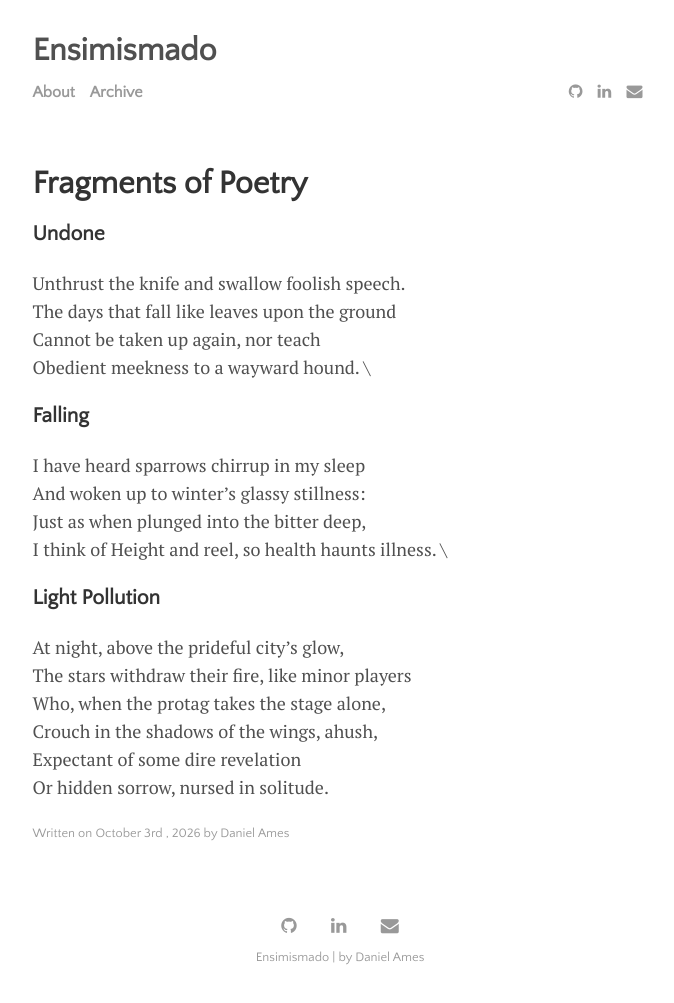
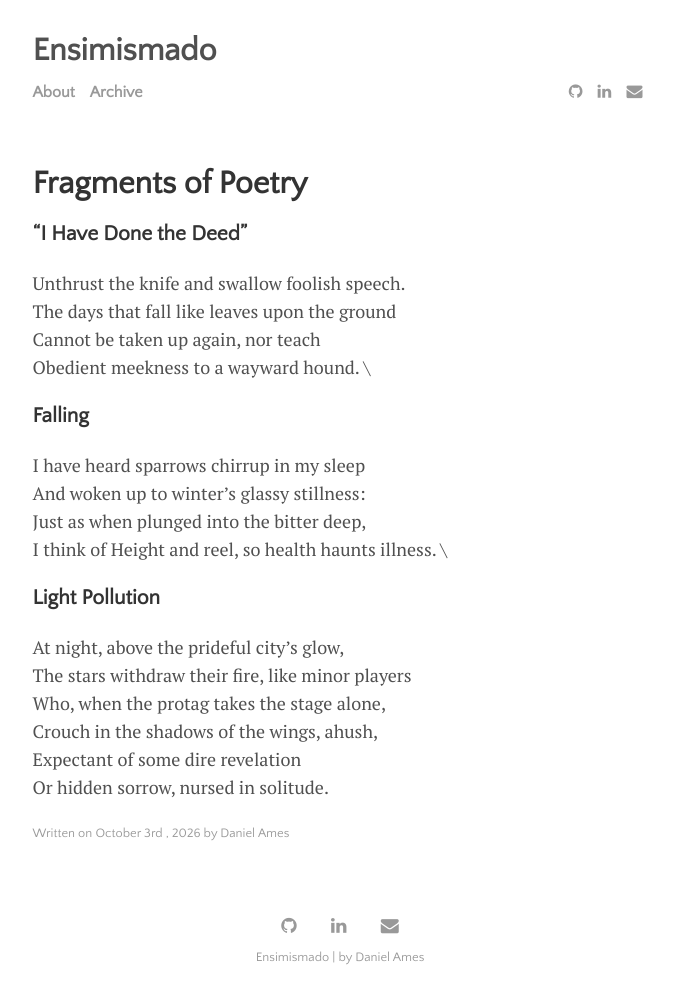
Before and after one commit to DanielAmes/DanielAmes.github.io, a Jekyll site: the page built from _posts/2026-10-03-fragmentsofpoetry.md, in a window 1280 px wide. Shown: the whole page, without its empty margins (300-974 px from the left). Built offline with Jekyll 4.4.1, drawn with Linux system fonts in a browser that asks for light colours.

Commit message:
changed title

```diff
--- a/_posts/2026-10-03-fragmentsofpoetry.md
+++ b/_posts/2026-10-03-fragmentsofpoetry.md
@@ -7,7 +7,7 @@ tags: [documentation,sample]
 hide_related_posts: true
 ---
 
-### Undone
+### "I Have Done the Deed"
 
 Unthrust the knife and swallow foolish speech. \\
 The days that fall like leaves upon the ground \\
```
